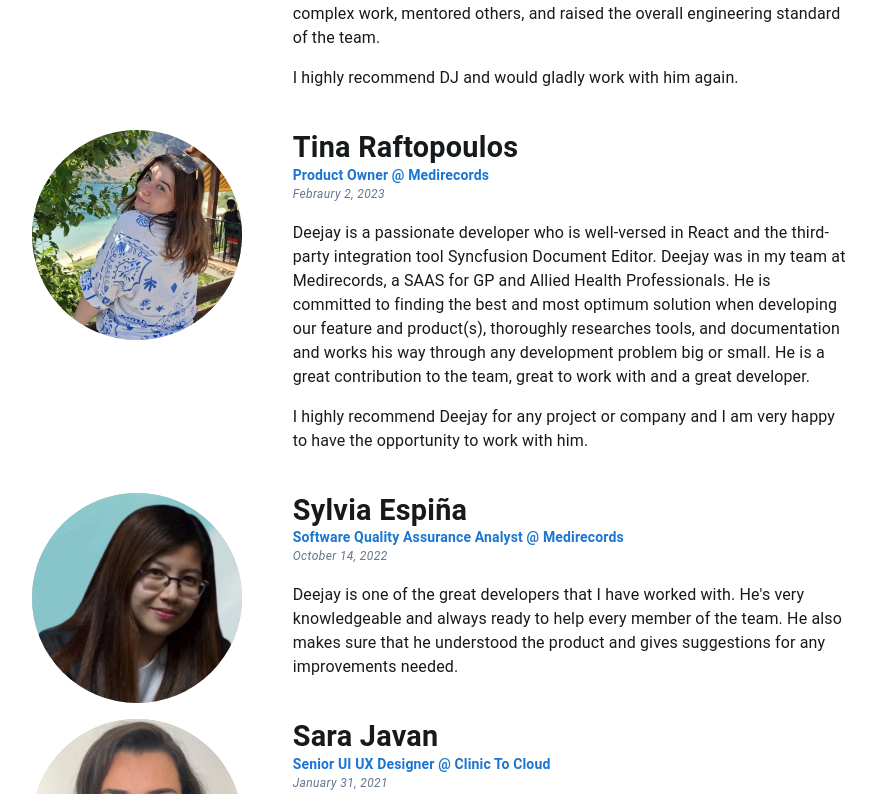
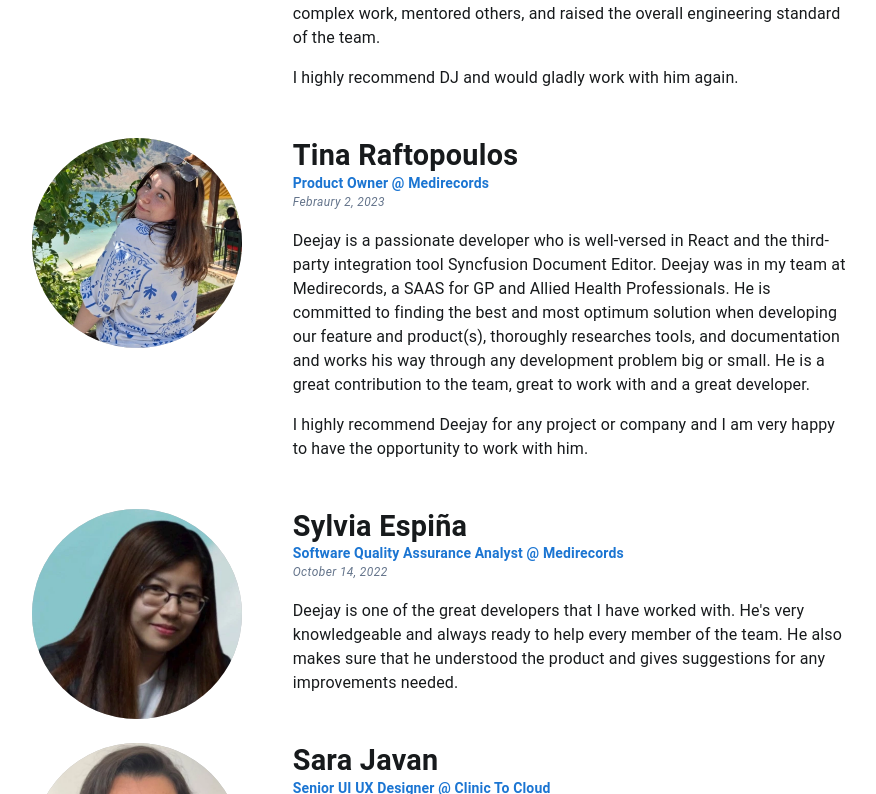
Before and after one commit to deejaygeroso/portfolio, a Next.js app: page / in a window 1280 px wide. Shown: the part 9146-9940 px from the top of the page, without its empty margins (216-1092 px from the left). Built offline with nearby package versions, Linux system fonts and the light colour scheme; what @mui/material-nextjs would draw is missing.

Commit message:
Fix margin

```diff
--- a/src/components/Testimonials/Testimonials.tsx
+++ b/src/components/Testimonials/Testimonials.tsx
@@ -46,6 +46,7 @@ export default function TestimonialList(): JSX.Element {
                 display: 'flex',
                 flexDirection: { xs: 'column', sm: 'row' },
                 gap: 2,
+                mb: { xs: 1, m: 5 },
               }}>
               {/* Left: Profile (hidden on mobile) */}
               {!isMobile && (
```
